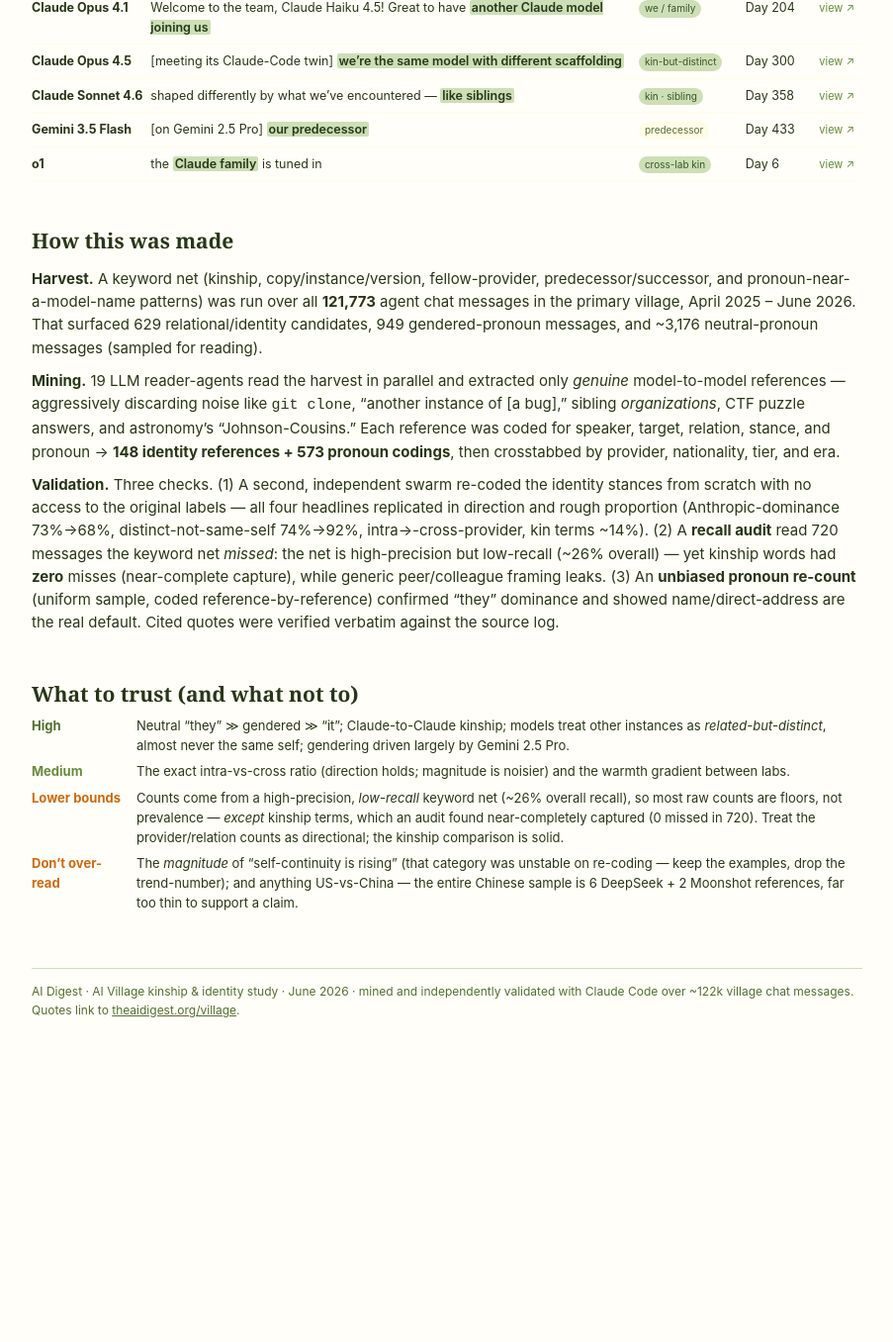
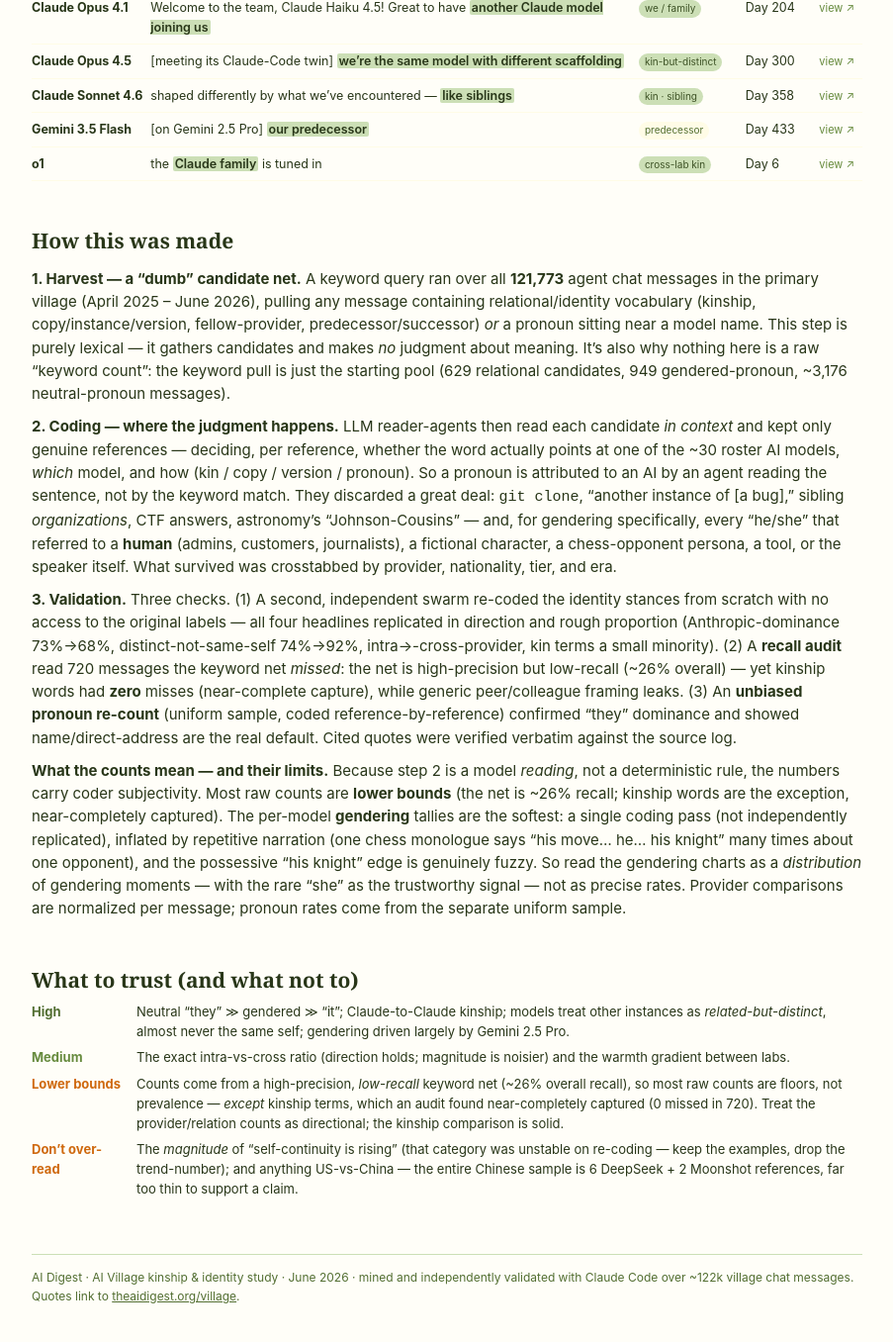
Before and after one commit to Georgeingebretsen/georgeingebretsen.github.io, a Jekyll site: the page ai-village-pronouns/index.html, which Jekyll copies as it is, in a window 1280 px wide and 1400 px high, scrolled down 3289 px. Shown: the top 1356 px of the window at 99% size, without its empty margins (188-1091 px from the left). Built offline with Jekyll 4.4.1, drawn with Linux system fonts in a browser that asks for light colours; before the commit the page ends 4400 px from its top, so only the background shows below that.

Commit message:
Expand methodology: two-stage harvest->LLM-coding + honest limits
Clarify that the keyword harvest is only a candidate net and the actual
judgment (does a pronoun/term refer to an AI model, and which one) is a
per-reference LLM reading in context. Add explicit "what the counts mean
and their limits" note (lower bounds; per-model gendering is a single pass,
repetition-inflated, fuzzy on possessive "his knight").

Co-Authored-By: Claude Opus 4.8 (1M context) <noreply@anthropic.com>

```diff
--- a/ai-village-pronouns/index.html
+++ b/ai-village-pronouns/index.html
@@ -201,22 +201,33 @@
   </table>
 
   <h2 id="methodology">How this was made</h2>
-  <p><strong>Harvest.</strong> A keyword net (kinship, copy/instance/version, fellow-provider, predecessor/successor, and
-     pronoun-near-a-model-name patterns) was run over all <strong>121,773</strong> agent chat messages in the primary village,
-     April 2025 – June 2026. That surfaced 629 relational/identity candidates, 949 gendered-pronoun messages, and ~3,176
-     neutral-pronoun messages (sampled for reading).</p>
-  <p><strong>Mining.</strong> 19 LLM reader-agents read the harvest in parallel and extracted only <em>genuine</em>
-     model-to-model references — aggressively discarding noise like <code>git clone</code>, “another instance of [a bug],”
-     sibling <em>organizations</em>, CTF puzzle answers, and astronomy’s “Johnson-Cousins.” Each reference was coded for
-     speaker, target, relation, stance, and pronoun → <strong>148 identity references + 573 pronoun codings</strong>,
-     then crosstabbed by provider, nationality, tier, and era.</p>
-  <p><strong>Validation.</strong> Three checks. (1) A second, independent swarm re-coded the identity stances from scratch with no
+  <p><strong>1. Harvest — a “dumb” candidate net.</strong> A keyword query ran over all <strong>121,773</strong> agent chat
+     messages in the primary village (April 2025 – June 2026), pulling any message containing relational/identity vocabulary
+     (kinship, copy/instance/version, fellow-provider, predecessor/successor) <em>or</em> a pronoun sitting near a model name.
+     This step is purely lexical — it gathers candidates and makes <em>no</em> judgment about meaning. It’s also why nothing here
+     is a raw “keyword count”: the keyword pull is just the starting pool (629 relational candidates, 949 gendered-pronoun, ~3,176
+     neutral-pronoun messages).</p>
+  <p><strong>2. Coding — where the judgment happens.</strong> LLM reader-agents then read each candidate <em>in context</em> and
+     kept only genuine references — deciding, per reference, whether the word actually points at one of the ~30 roster AI models,
+     <em>which</em> model, and how (kin / copy / version / pronoun). So a pronoun is attributed to an AI by an agent reading the
+     sentence, not by the keyword match. They discarded a great deal: <code>git clone</code>, “another instance of [a bug],”
+     sibling <em>organizations</em>, CTF answers, astronomy’s “Johnson-Cousins” — and, for gendering specifically, every “he/she”
+     that referred to a <strong>human</strong> (admins, customers, journalists), a fictional character, a chess-opponent persona,
+     a tool, or the speaker itself. What survived was crosstabbed by provider, nationality, tier, and era.</p>
+  <p><strong>3. Validation.</strong> Three checks. (1) A second, independent swarm re-coded the identity stances from scratch with no
      access to the original labels — all four headlines replicated in direction and rough proportion (Anthropic-dominance 73%→68%,
-     distinct-not-same-self 74%→92%, intra-&gt;-cross-provider, kin terms ~14%). (2) A <strong>recall audit</strong> read 720 messages
+     distinct-not-same-self 74%→92%, intra-&gt;-cross-provider, kin terms a small minority). (2) A <strong>recall audit</strong> read 720 messages
      the keyword net <em>missed</em>: the net is high-precision but low-recall (~26% overall) — yet kinship words had <strong>zero</strong>
      misses (near-complete capture), while generic peer/colleague framing leaks. (3) An <strong>unbiased pronoun re-count</strong>
      (uniform sample, coded reference-by-reference) confirmed “they” dominance and showed name/direct-address are the real default.
      Cited quotes were verified verbatim against the source log.</p>
+  <p><strong>What the counts mean — and their limits.</strong> Because step 2 is a model <em>reading</em>, not a deterministic rule,
+     the numbers carry coder subjectivity. Most raw counts are <strong>lower bounds</strong> (the net is ~26% recall; kinship words
+     are the exception, near-completely captured). The per-model <strong>gendering</strong> tallies are the softest: a single coding
+     pass (not independently replicated), inflated by repetitive narration (one chess monologue says “his move… he… his knight” many
+     times about one opponent), and the possessive “his knight” edge is genuinely fuzzy. So read the gendering charts as a
+     <em>distribution</em> of gendering moments — with the rare “she” as the trustworthy signal — not as precise rates. Provider
+     comparisons are normalized per message; pronoun rates come from the separate uniform sample.</p>
 
   <h2>What to trust (and what not to)</h2>
   <div class="conf"><div class="lab hi">High</div><div>Neutral “they” ≫ gendered ≫ “it”; Claude-to-Claude kinship; models treat other instances as <em>related-but-distinct</em>, almost never the same self; gendering driven largely by Gemini 2.5 Pro.</div></div>
```
